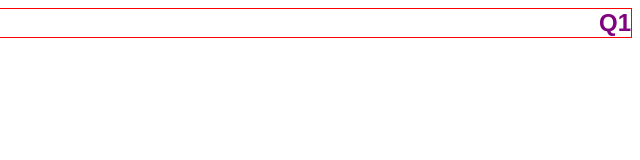
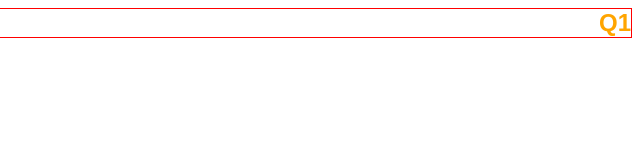
Before and after one commit to wkamphol/wkamphol.github.io, a plain HTML site: page Q1/q1.html in a window 1280 px wide. Shown: the full height of the page, 640-1280 px from the left. Drawn offline with Linux system fonts and the light colour scheme.

Commit message:
Update q1.css

```diff
--- a/Q1/q1.css
+++ b/Q1/q1.css
@@ -1,5 +1,5 @@
 h2{
-    color: purple;
+    color: orange;
     font-family: Arial, Helvetica, sans-serif;
     border: thin solid red;
     /*border-color: red;*/
```
